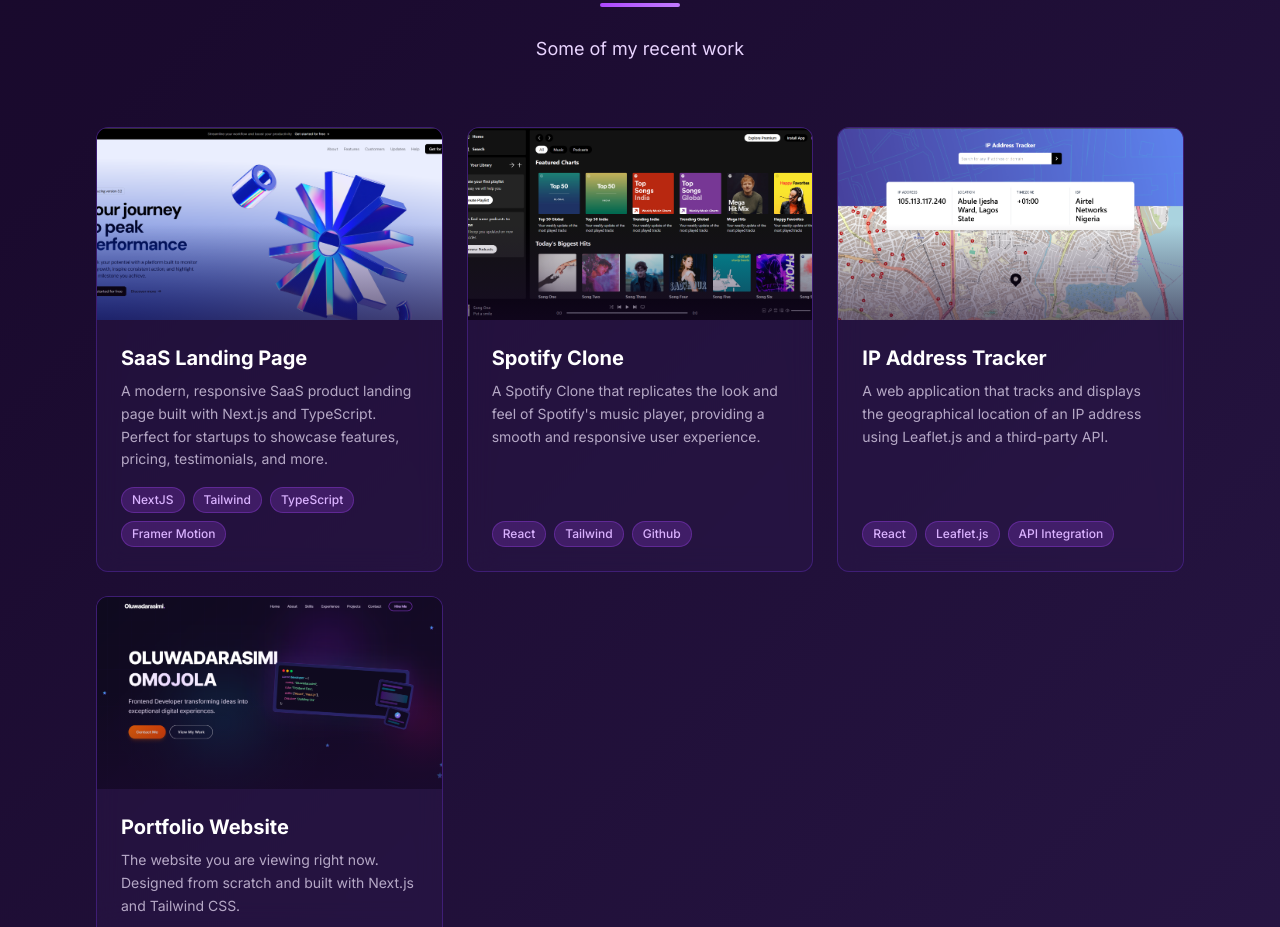
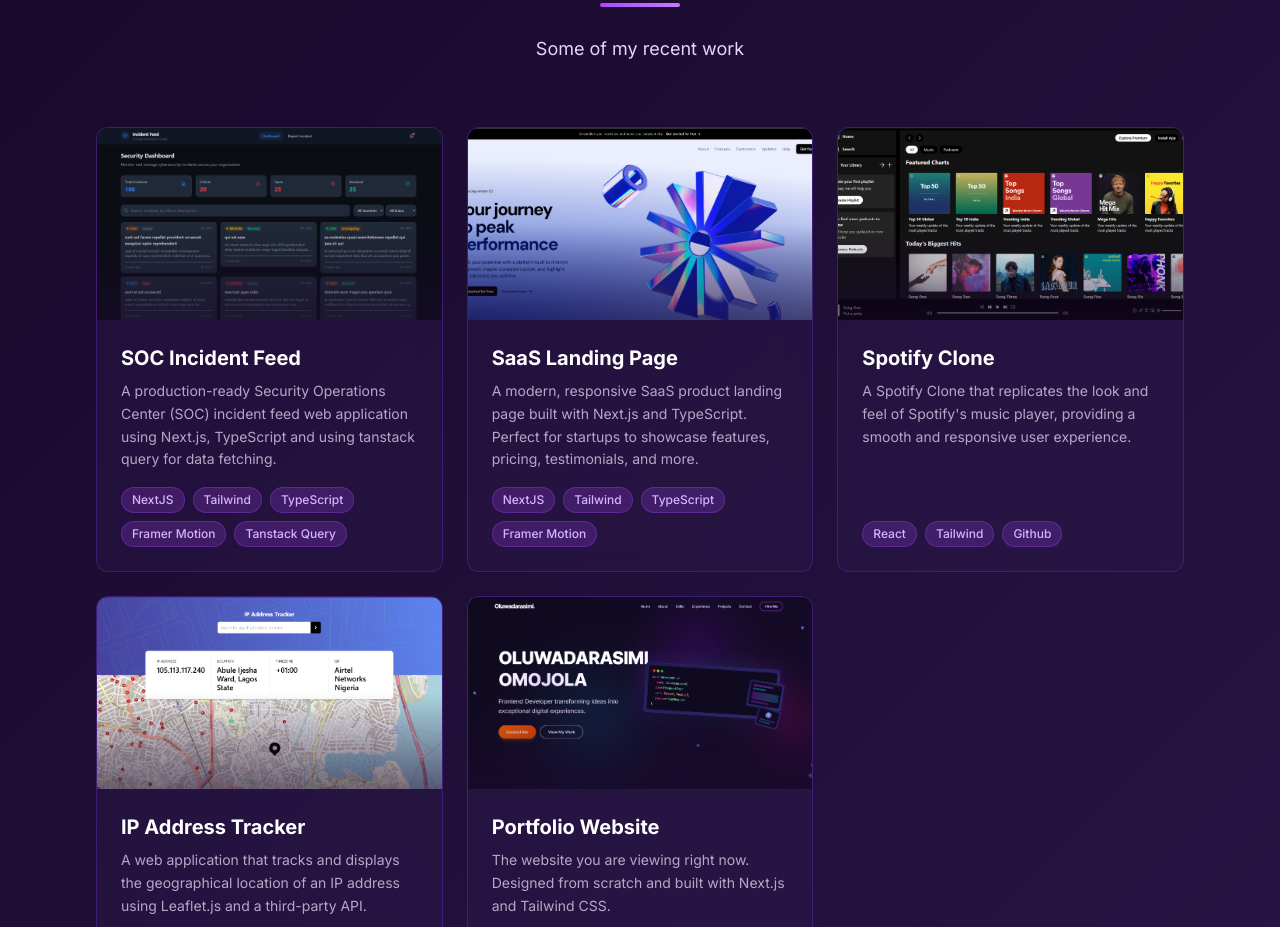
Before and after one commit to Darasimi010/portfolio, a Next.js app: page / in a window 1280 px wide. Shown: the part 2923-3850 px from the top of the page. Built offline with nearby package versions, Linux system fonts and the light colour scheme.

Commit message:
updated my projects by adding a new project

```diff
--- a/components/sections/Projects.tsx
+++ b/components/sections/Projects.tsx
@@ -4,6 +4,20 @@
 
 export default function Projects() {
   const projects = [
+    {
+      title: "SOC Incident Feed",
+      desc: "A production-ready Security Operations Center (SOC) incident feed web application using Next.js, TypeScript and using tanstack query for data fetching.",
+      tags: [
+        "NextJS",
+        "Tailwind",
+        "TypeScript",
+        "Framer Motion",
+        "Tanstack Query",
+      ],
+      image: "/projects/incident-feed.png",
+      githubLink: "https://github.com/Darasimi010/incident-feed",
+      demoLink: "https://incident-feed.vercel.app/",
+    },
     {
       title: "SaaS Landing Page",
       desc: "A modern, responsive SaaS product landing page built with Next.js and TypeScript. Perfect for startups to showcase features, pricing, testimonials, and more.",
@@ -39,7 +53,13 @@
     {
       title: "Portfolio Website",
       desc: "The website you are viewing right now. Designed from scratch and built with Next.js and Tailwind CSS.",
-      tags: ["Next.js", "TypeScript", "Tailwind CSS", "Framer Motion", "EmailJS"],
+      tags: [
+        "Next.js",
+        "TypeScript",
+        "Tailwind CSS",
+        "Framer Motion",
+        "EmailJS",
+      ],
       image: "/projects/portfolio.png",
       githubLink: "https://github.com/Darasimi010/portfolio",
       demoLink: "https://omojola.vercel.app/",
@@ -48,7 +68,10 @@
 
   return (
     <Section id="projects" className="bg-transparent">
-      <SectionTitle title="Featured Projects" subtitle="Some of my recent work" />
+      <SectionTitle
+        title="Featured Projects"
+        subtitle="Some of my recent work"
+      />
       <div className="grid md:grid-cols-2 lg:grid-cols-3 gap-6">
         {projects.map((proj, idx) => (
           <div
```
Also changed, not shown: public/projects/incident-feed.png (added).
